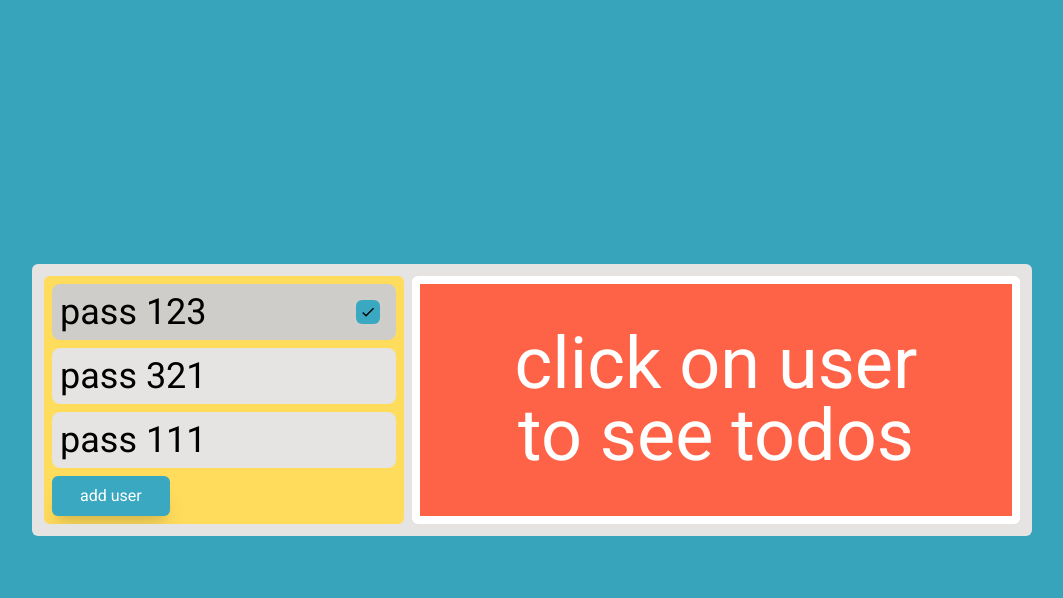
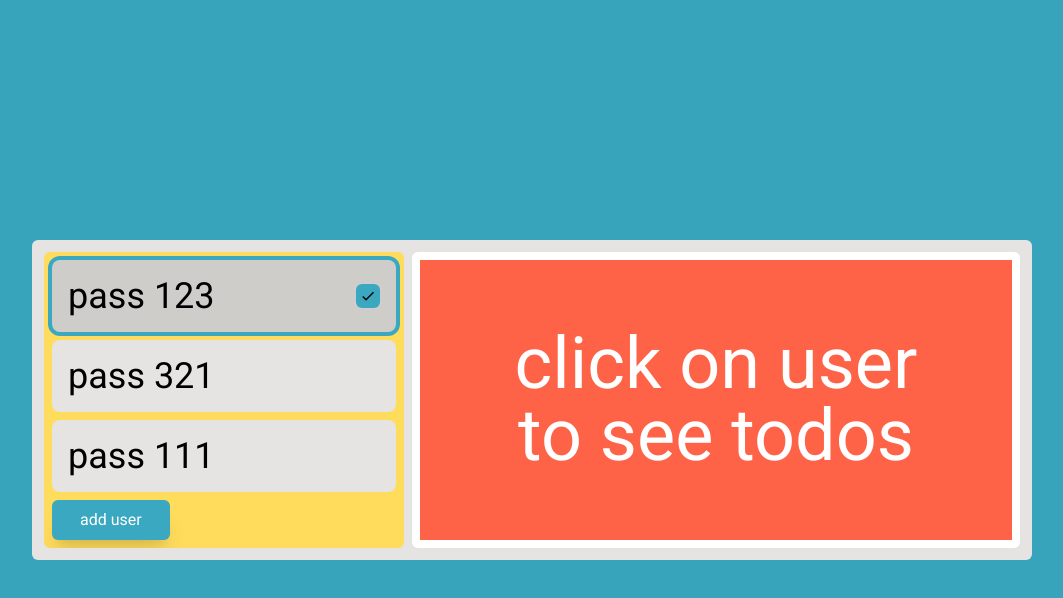
Before and after one commit to houndvibe/REACT-TODO, a React (Vite) app: page / in a window 1280 px wide. In both pictures the pointer is over the element 332 px from the left and 312 px from the top of the page. Shown: the top 598 px of the page, without its empty margins (108-1171 px from the left). Built offline with nearby package versions, Linux system fonts and the light colour scheme; data requests are answered from the project's data file.

Commit message:
styles fix

```diff
--- a/src/components/users/UserItem.tsx
+++ b/src/components/users/UserItem.tsx
@@ -81,10 +81,10 @@ const UserItem: React.FC<userItemProps> = ({
   return (
     <NavLink to={`user/${user.id}`}>
       <div
-        className={`${!isOpen && "hover:bg-greyHover active:bg-greyActive"} relative min-w-80  rounded-lg bg-grey p-2`}
+        className={`${!isOpen && "hover:bg-greyHover active:bg-greyActive"} relative min-w-80  rounded-lg bg-grey p-2 ring-blue hover:ring-4`}
       >
         <div className="flex items-center justify-between">
-          <div className="text-4xl">{user.nickName}</div>
+          <div className="p-2 text-4xl">{user.nickName}</div>
           {currentUser?.id == user.id ? (
             <div className="mr-2 rounded-md bg-blue p-1">
               <MdOutlineDone />
--- a/src/tailwind/output.css
+++ b/src/tailwind/output.css
@@ -604,10 +604,6 @@ video {
   margin-left: 0.5rem;
 }
 
-.ml-4{
-  margin-left: 1rem;
-}
-
 .mr-2{
   margin-right: 0.5rem;
 }
@@ -934,6 +930,18 @@ video {
   background-color: rgb(255 211 51 / var(--tw-bg-opacity));
 }
 
+.hover\:ring-2:hover{
+  --tw-ring-offset-shadow: var(--tw-ring-inset) 0 0 0 var(--tw-ring-offset-width) var(--tw-ring-offset-color);
+  --tw-ring-shadow: var(--tw-ring-inset) 0 0 0 calc(2px + var(--tw-ring-offset-width)) var(--tw-ring-color);
+  box-shadow: var(--tw-ring-offset-shadow), var(--tw-ring-shadow), var(--tw-shadow, 0 0 #0000);
+}
+
+.hover\:ring-4:hover{
+  --tw-ring-offset-shadow: var(--tw-ring-inset) 0 0 0 var(--tw-ring-offset-width) var(--tw-ring-offset-color);
+  --tw-ring-shadow: var(--tw-ring-inset) 0 0 0 calc(4px + var(--tw-ring-offset-width)) var(--tw-ring-color);
+  box-shadow: var(--tw-ring-offset-shadow), var(--tw-ring-shadow), var(--tw-shadow, 0 0 #0000);
+}
+
 .focus\:border-blue:focus{
   --tw-border-opacity: 1;
   border-color: rgb(58 168 193 / var(--tw-border-opacity));
```
